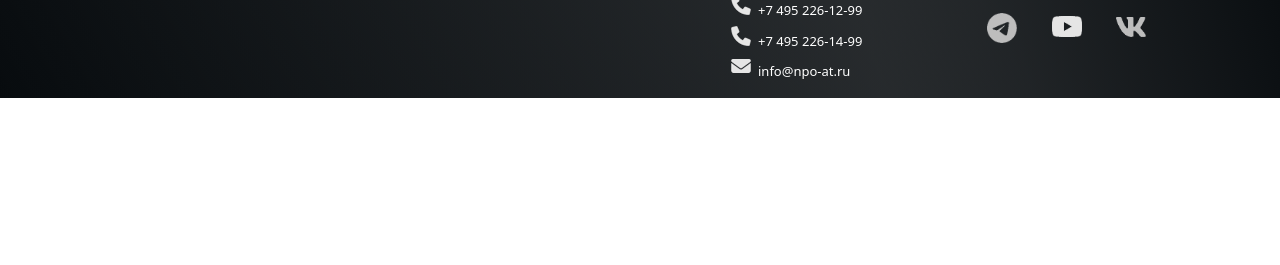
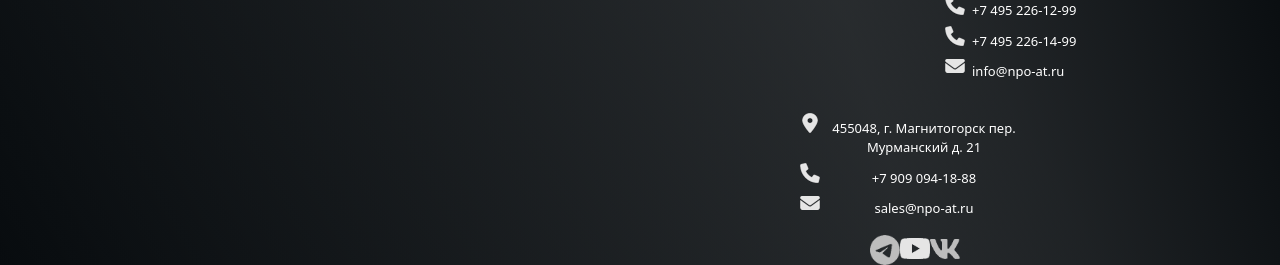
Before and after one commit to pietaMEDS/pr, a plain HTML site: page index.html in a window 1280 px wide. Shown: the part 4663-4928 px from the top of the page. Before the commit the page ends 4761 px from the top, so only its background shows below. Drawn offline with nearby package versions, Linux system fonts and the light colour scheme.

Commit message:
PC Frame ready

```diff
--- /dev/null
+++ b/styles/func/func.css
@@ -0,0 +1,3 @@
+.top-center button:hover{
+
+}
--- a/styles/main.css
+++ b/styles/main.css
@@ -264,15 +264,15 @@ footer{
 
 .contacts{
 	width: 45%;
-	margin-right: 0;
+
 	margin-left: auto;
 	text-align: center;
 }
 
 footer div:nth-child(1){
-	width: 50%;
-	margin-right: auto;
-	margin-left: 0;
+	width: auto;
+	margin-right: 0;
+	margin-left: auto;
 	text-align: left;
 	padding-left: 5em;
 }
@@ -304,11 +304,16 @@ footer div:nth-child(1){
 }
 
 .contacts{
+	display: inline-flex;
+}
+
+.contacts div{
 	width: auto;
 }
 
 .contacts ul{
 	margin-top: 15px;
+	width: 15em;
 }
 
 @keyframes arrow{
```
Also changed, not shown: 1 other file.
